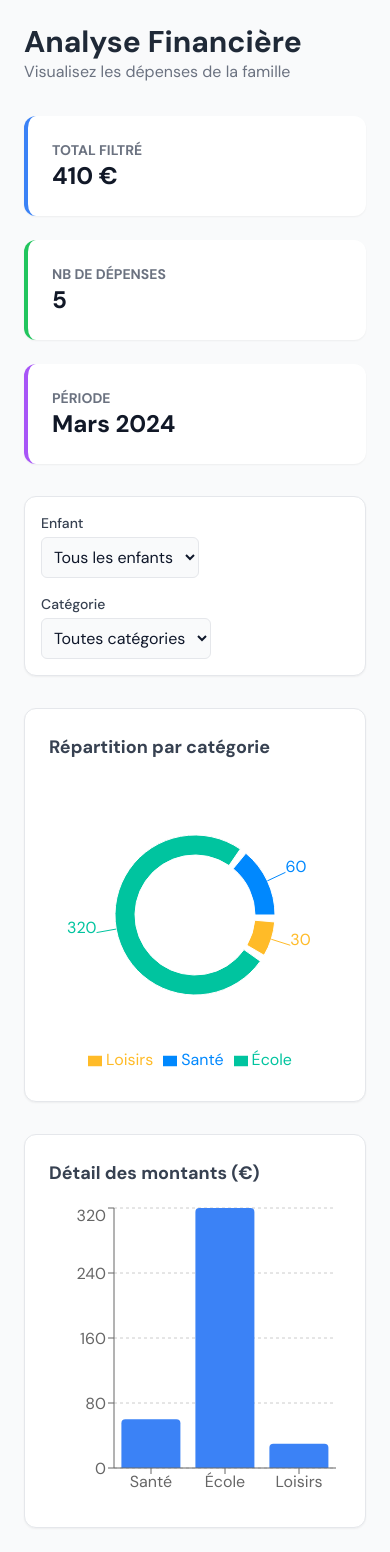
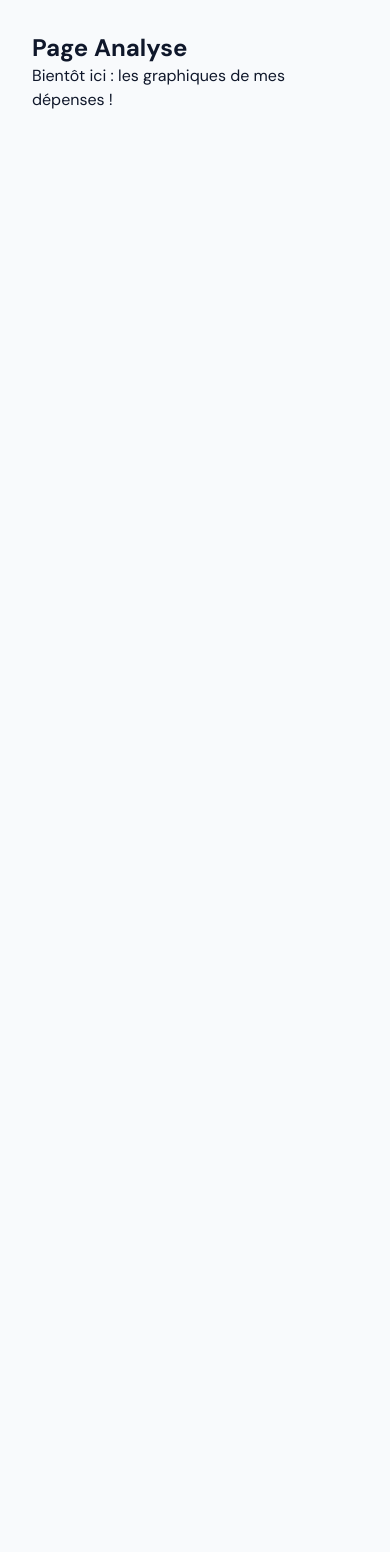
Before and after one commit to ambroiseguyot-del/stackblitz-starters-nzpd1ern, a Next.js app: page /analyse in a window 390 px wide. After the commit the page ends 844 px from the top, so only its background shows below. Built offline with nearby package versions, Linux system fonts and the light colour scheme.

Commit message:
ajout onglet

```diff
--- a/app/analyse/page.tsx
+++ b/app/analyse/page.tsx
@@ -1,147 +1,8 @@
-"use client";
-
-import React, { useState } from 'react';
-import {
-  BarChart, Bar, XAxis, YAxis, CartesianGrid, Tooltip, ResponsiveContainer, Legend,
-  PieChart, Pie, Cell
-} from 'recharts';
-
-// 1. Données fictives pour l'exemple
-const DATA_MOCK = [
-  { id: 1, enfant: 'Léa', categorie: 'Santé', montant: 45, date: '2024-03-10' },
-  { id: 2, enfant: 'Lucas', categorie: 'École', montant: 120, date: '2024-03-12' },
-  { id: 3, enfant: 'Léa', categorie: 'Loisirs', montant: 30, date: '2024-03-15' },
-  { id: 4, enfant: 'Lucas', categorie: 'Santé', montant: 15, date: '2024-03-20' },
-  { id: 5, enfant: 'Léa', categorie: 'École', montant: 200, date: '2024-03-22' },
-];
-
-const COLORS = ['#0088FE', '#00C49F', '#FFBB28', '#FF8042', '#8884d8'];
-
 export default function AnalysePage() {
-  // États pour les filtres
-  const [enfantFiltre, setEnfantFiltre] = useState('Tous');
-  const [catFiltre, setCatFiltre] = useState('Toutes');
-
-  // 2. Logique de filtrage
-  const depensesFiltrees = DATA_MOCK.filter(d => {
-    const matchEnfant = enfantFiltre === 'Tous' || d.enfant === enfantFiltre;
-    const matchCat = catFiltre === 'Toutes' || d.categorie === catFiltre;
-    return matchEnfant && matchCat;
-  });
-
-  // 3. Transformation des données pour le graphique par catégorie
-  const statsParCategorie = depensesFiltrees.reduce((acc: any[], current) => {
-    const existing = acc.find(item => item.name === current.categorie);
-    if (existing) {
-      existing.value += current.montant;
-    } else {
-      acc.push({ name: current.categorie, value: current.montant });
-    }
-    return acc;
-  }, []);
-
-  // 4. Calcul du total
-  const totalGlobal = depensesFiltrees.reduce((sum, d) => sum + d.montant, 0);
-
-  return (
-    <div className="p-6 min-h-screen bg-gray-50 space-y-8">
-      <div>
-        <h1 className="text-3xl font-bold text-gray-800">Analyse Financière</h1>
-        <p className="text-gray-500">Visualisez les dépenses de la famille</p>
+    return (
+      <div className="p-8">
+        <h1 className="text-2xl font-bold">Page Analyse</h1>
+        <p>Bientôt ici : les graphiques de mes dépenses !</p>
       </div>
-
-      {/* --- CARTES DE RÉSUMÉ --- */}
-      <div className="grid grid-cols-1 md:grid-cols-3 gap-6">
-        <div className="bg-white p-6 rounded-xl shadow-sm border-l-4 border-blue-500">
-          <p className="text-sm text-gray-500 uppercase font-semibold">Total filtré</p>
-          <p className="text-2xl font-bold text-gray-900">{totalGlobal} €</p>
-        </div>
-        <div className="bg-white p-6 rounded-xl shadow-sm border-l-4 border-green-500">
-          <p className="text-sm text-gray-500 uppercase font-semibold">Nb de dépenses</p>
-          <p className="text-2xl font-bold text-gray-900">{depensesFiltrees.length}</p>
-        </div>
-        <div className="bg-white p-6 rounded-xl shadow-sm border-l-4 border-purple-500">
-          <p className="text-sm text-gray-500 uppercase font-semibold">Période</p>
-          <p className="text-2xl font-bold text-gray-900">Mars 2024</p>
-        </div>
-      </div>
-
-      {/* --- BARRE DE FILTRES --- */}
-      <div className="bg-white p-4 rounded-xl shadow-sm border flex flex-wrap gap-4 items-end">
-        <div>
-          <label className="block text-sm font-medium text-gray-700 mb-1">Enfant</label>
-          <select
-            className="border rounded-md p-2 bg-gray-50"
-            value={enfantFiltre}
-            onChange={(e) => setEnfantFiltre(e.target.value)}
-          >
-            <option value="Tous">Tous les enfants</option>
-            <option value="Léa">Léa</option>
-            <option value="Lucas">Lucas</option>
-          </select>
-        </div>
-        <div>
-          <label className="block text-sm font-medium text-gray-700 mb-1">Catégorie</label>
-          <select
-            className="border rounded-md p-2 bg-gray-50"
-            value={catFiltre}
-            onChange={(e) => setCatFiltre(e.target.value)}
-          >
-            <option value="Toutes">Toutes catégories</option>
-            <option value="Santé">Santé</option>
-            <option value="École">École</option>
-            <option value="Loisirs">Loisirs</option>
-          </select>
-        </div>
-      </div>
-
-      {/* --- GRAPHIQUES --- */}
-      <div className="grid grid-cols-1 lg:grid-cols-2 gap-8">
-
-        {/* Graphique de répartition (Pie) */}
-        <div className="bg-white p-6 rounded-xl shadow-sm border">
-          <h2 className="text-lg font-semibold mb-4 text-gray-700">Répartition par catégorie</h2>
-          <div className="h-[300px]">
-            <ResponsiveContainer width="100%" height="100%">
-              <PieChart>
-                <Pie
-                  data={statsParCategorie}
-                  cx="50%"
-                  cy="50%"
-                  innerRadius={60}
-                  outerRadius={80}
-                  paddingAngle={5}
-                  dataKey="value"
-                  label
-                >
-                  {statsParCategorie.map((entry, index) => (
-                    <Cell key={`cell-${index}`} fill={COLORS[index % COLORS.length]} />
-                  ))}
-                </Pie>
-                <Tooltip />
-                <Legend />
-              </PieChart>
-            </ResponsiveContainer>
-          </div>
-        </div>
-
-        {/* Graphique de comparaison (Barres) */}
-        <div className="bg-white p-6 rounded-xl shadow-sm border">
-          <h2 className="text-lg font-semibold mb-4 text-gray-700">Détail des montants (€)</h2>
-          <div className="h-[300px]">
-            <ResponsiveContainer width="100%" height="100%">
-              <BarChart data={statsParCategorie}>
-                <CartesianGrid strokeDasharray="3 3" vertical={false} />
-                <XAxis dataKey="name" />
-                <YAxis />
-                <Tooltip />
-                <Bar dataKey="value" fill="#3b82f6" radius={[4, 4, 0, 0]} />
-              </BarChart>
-            </ResponsiveContainer>
-          </div>
-        </div>
-
-      </div>
-    </div>
-  );
-}
+    );
+  }
--- a/components/Navbar.tsx
+++ b/components/Navbar.tsx
@@ -2,12 +2,19 @@ import Link from 'next/link';
 
 export default function Navbar() {
   return (
-    <nav style={{ display: 'flex', justifyContent: 'space-between', padding: '1rem 2rem', borderBottom: '1px solid #eee' }}>
-      <Link href="/" style={{ fontWeight: 'bold', fontSize: '1.2rem', textDecoration: 'none', color: 'black' }}>MonSaaS</Link>
-      <div style={{ display: 'flex', gap: '1rem' }}>
+    <nav style={{ display: 'flex', justifyContent: 'space-between', padding: '1rem', borderBottom: '1px solid #eee' }}>
+      <Link href="/" style={{ fontWeight: 'bold', fontSize: '1.2rem', textDecoration: 'none', color: 'black' }}>
+        Mon App
+      </Link>
+      <div style={{ display: 'flex', gap: '1rem', alignItems: 'center' }}>
         <Link href="/">Accueil</Link>
+        {/* Voici le nouveau bouton */}
+        <Link href="/analyse" style={{ color: '#0070f3', fontWeight: 'bold' }}>📊 Analyse</Link>
+
         <Link href="/login">Connexion</Link>
-        <Link href="/signup" style={{ backgroundColor: '#0070f3', color: 'white', padding: '0.5rem 1rem', borderRadius: '5px', textDecoration: 'none' }}>Commencer</Link>
+        <Link href="/signup" style={{ backgroundColor: '#0070f3', color: 'white', padding: '0.5rem 1rem', borderRadius: '5px', textDecoration: 'none' }}>
+          S'inscrire
+        </Link>
       </div>
     </nav>
   );
```
